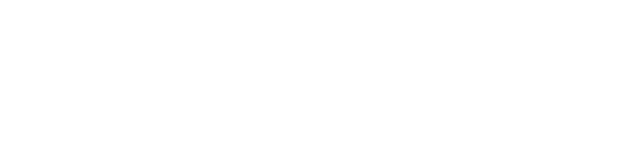
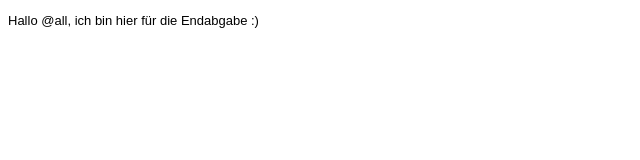
Before and after one commit to manzijes/EIA2-SoSe21, a plain HTML site: page Steckbrief/steckbrief.htm in a window 1280 px wide. Shown: the whole page, without its empty margins (0-640 px from the left). Drawn offline with Linux system fonts and the light colour scheme.

Commit message:
Update steckbrief.htm

```diff
--- a/Steckbrief/steckbrief.htm
+++ b/Steckbrief/steckbrief.htm
@@ -12,6 +12,6 @@ body {
 </style>
 </head>
 <body>
-	<!-- Hier die Links zu den gelösten Aufgaben einstellen, aktuelle oben, alte stehen lassen! Format: Aufgabenbezeichnung, Datum -->
+	<p> Hallo @all, ich bin hier für die Endabgabe :)</p>
 </body>
 </html>
```
